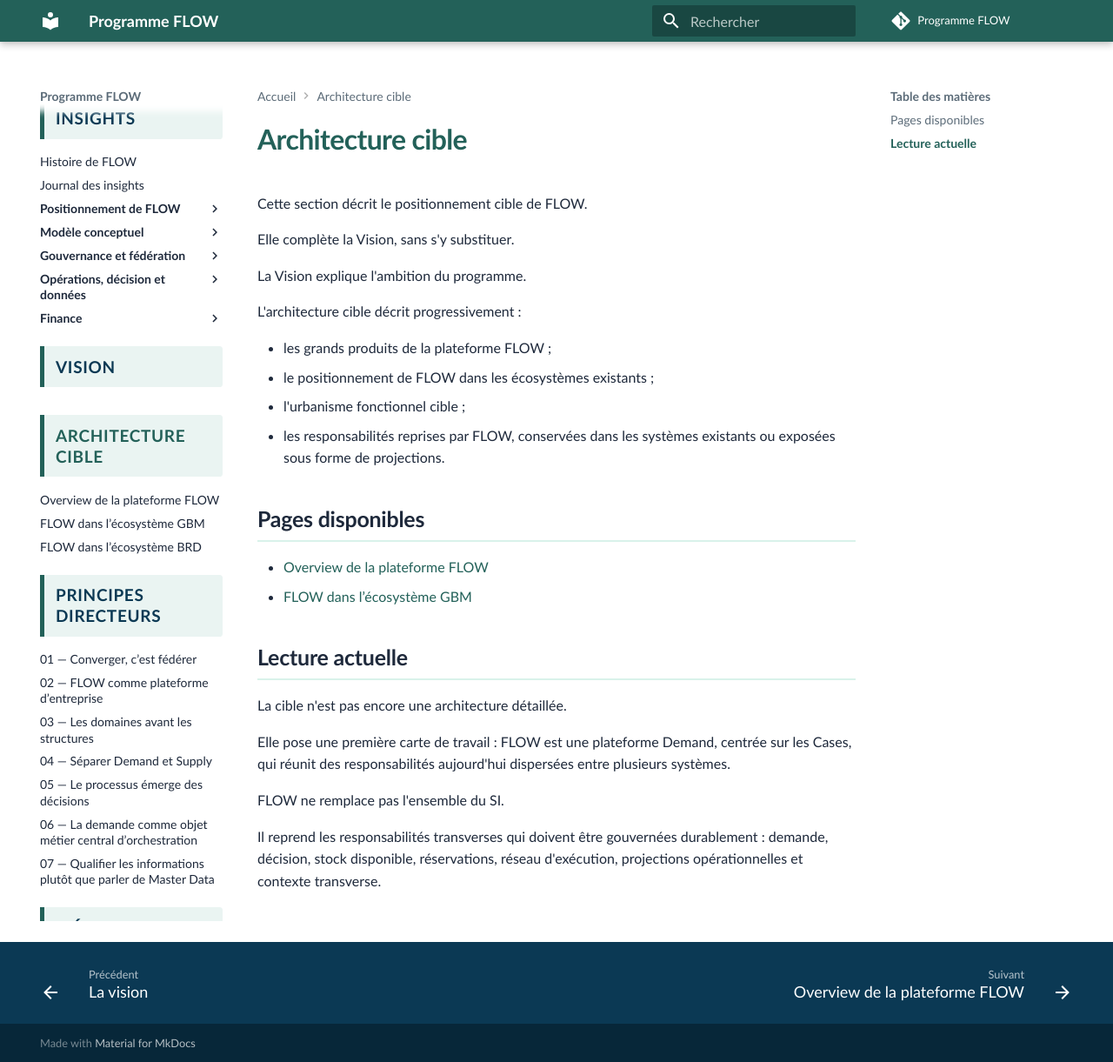
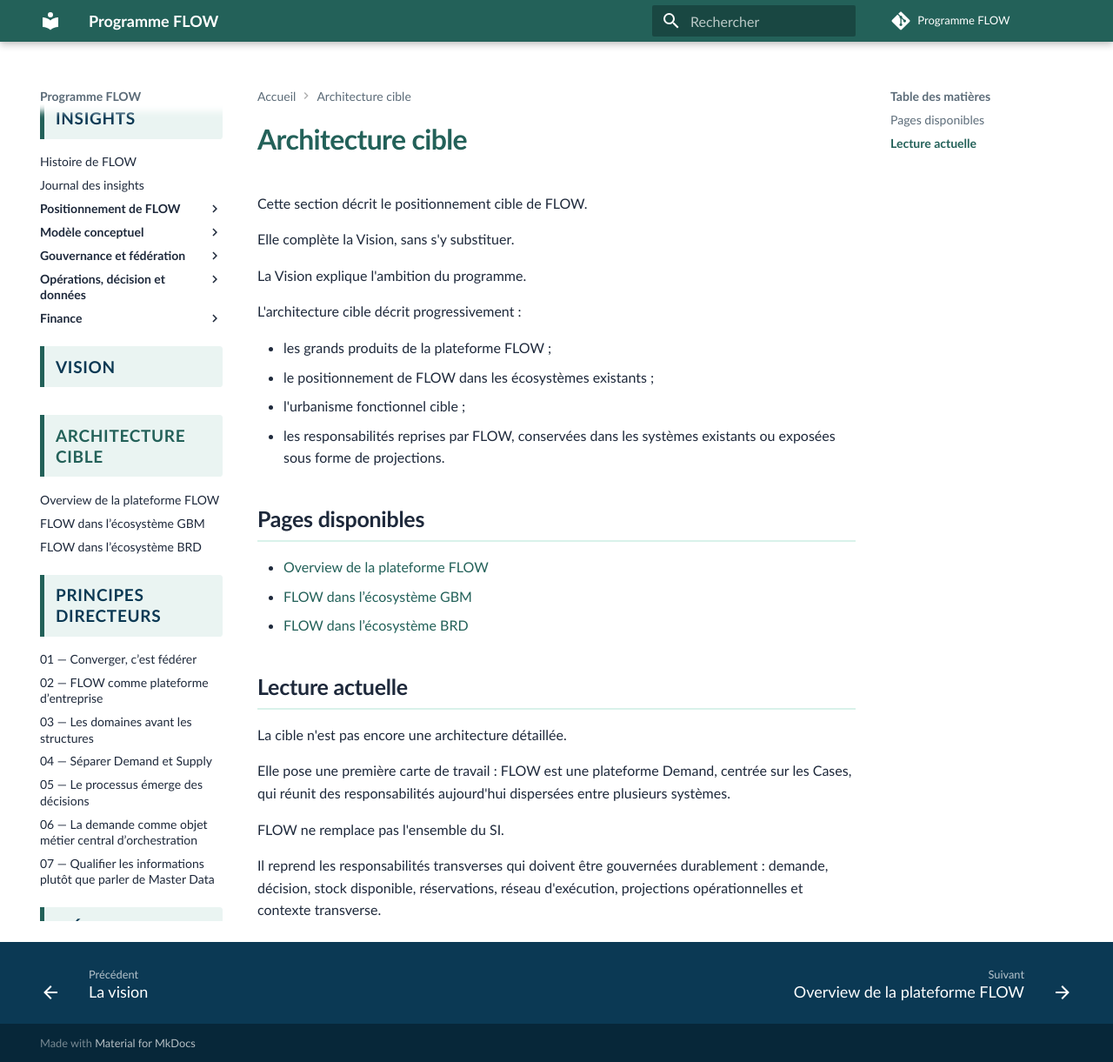
Before and after one commit to laurent-sintes/FLOW-Program, an MkDocs documentation site: the page built from docs/architecture-cible/index.md, in a window 1280 px wide and 1221 px high. Shown: the whole window at 87% size. Built offline with MkDocs 1.6.1 and Material for MkDocs 9.7.7, drawn with Linux system fonts in a browser that asks for light colours; comment, search, counter and statistics services are not loaded.

Commit message:
Reference BRD ecosystem positioning page

```diff
--- a/docs/architecture-cible/index.md
+++ b/docs/architecture-cible/index.md
@@ -17,6 +17,7 @@ L'architecture cible décrit progressivement :
 
 - [Overview de la plateforme FLOW](overview-plateforme-flow.md)
 - [FLOW dans l’écosystème GBM](flow-dans-ecosysteme-gbm.md)
+- [FLOW dans l’écosystème BRD](flow-dans-ecosysteme-brd.md)
 
 ## Lecture actuelle
 
```
